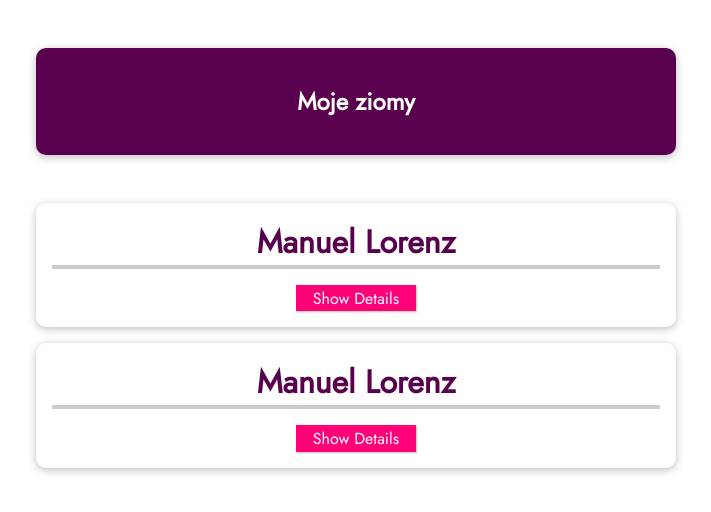
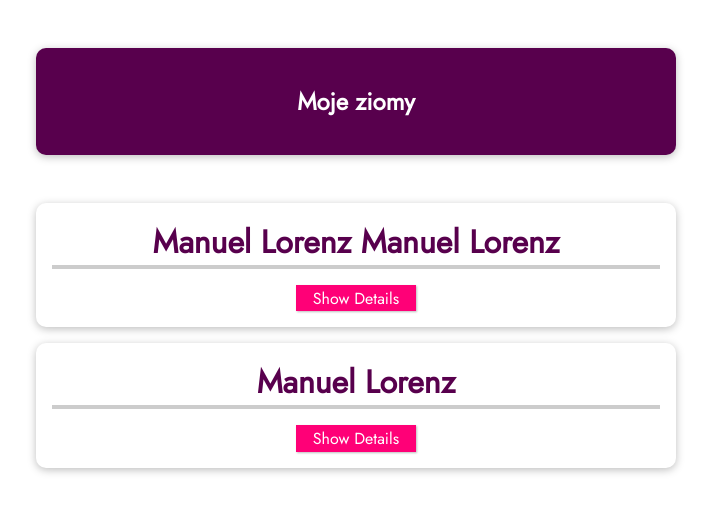
Before and after one commit to neertoon/vue-08-components, a Vue app: page / in a window 1280 px wide. Shown: the top 512 px of the page, without its empty margins (284-995 px from the left). Built offline with nearby package versions, Linux system fonts and the light colour scheme; the HTML template or start-up script is replaced by a standard one.

Commit message:
Przekazywanie propsów do kompoenentów za pomocą atrybutów

```diff
--- a/src/App.vue
+++ b/src/App.vue
@@ -4,7 +4,11 @@
       <h1>Moje ziomy</h1>
     </header>
     <ul>
-      <friend-contact></friend-contact>
+      <friend-contact
+          name="Manuel Lorenz"
+          phone-number="0 123455"
+          email-address="manuel@mail.com"
+      ></friend-contact>
       <friend-contact></friend-contact>
     </ul>
   </section>
--- a/src/components/FriendContact.vue
+++ b/src/components/FriendContact.vue
@@ -1,9 +1,9 @@
 <template>
   <li>
-    <h2>{{ friend.name }}</h2>
+    <h2>{{ friend.name }} {{ name }}</h2>
     <button @click="toggleDetails">{{ detailsAreVisible ? 'Hide' : 'Show' }} Details</button>
     <ul v-if="detailsAreVisible">
-      <li>Phone: {{ friend.phone }}</li>
+      <li>Phone: {{ friend.phone }} {{ phoneNumber }}</li>
       <li>Email: {{ friend.email }}</li>
     </ul>
   </li>
@@ -11,6 +11,7 @@
 
 <script>
 export default {
+  props: ['name', 'phoneNumber', 'emailAddress'],
   data() {
     return {
       detailsAreVisible: false,
```
